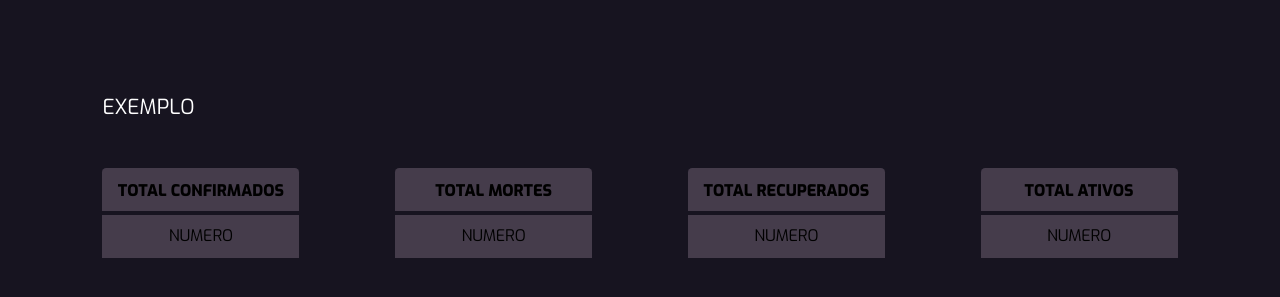
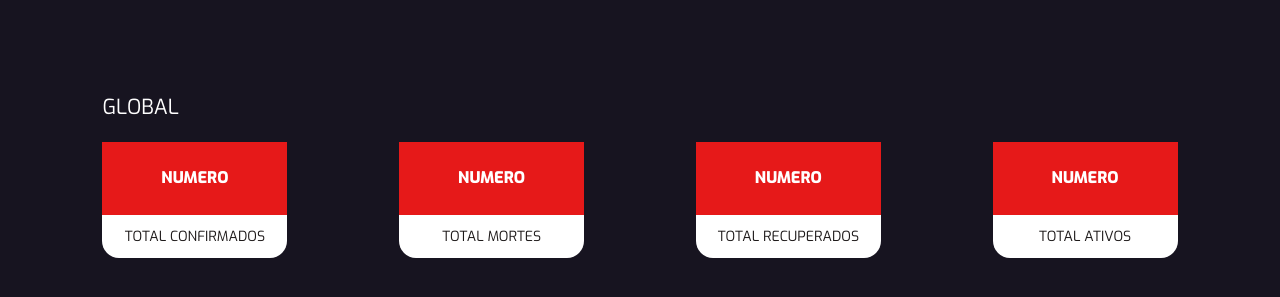
Before and after one commit to Bru-mc/CovidInfo, a plain HTML site: page index.html in a window 1280 px wide. Shown: the part 399-696 px from the top of the page. Drawn offline with Linux system fonts and the light colour scheme; no server answers.

Commit message:
Changing CSS

```diff
--- a/index.html
+++ b/index.html
@@ -26,23 +26,23 @@
         </div>
       </div>
     </header>
-    <h2 class="countryName">Exemplo</h2>
+    <h2 class="countryName">Global</h2>
     <div class="dashboard">
       <div class="card">
+        <div class="CardValue"><h3 class="conf">Numero</h3></div>
         <div class="TitleCard"><h3>Total Confirmados</h3></div>
-        <div class="CardValue"><h3 class="conf">Numero</h3></div>
       </div>
       <div class="card">
+        <div class="CardValue"><h3 class="mort">Numero</h3></div>
         <div class="TitleCard"><h3>Total Mortes</h3></div>
-        <div class="CardValue"><h3 class="mort">Numero</h3></div>
       </div>
       <div class="card">
+        <div class="CardValue"><h3 class="rec">Numero</h3></div>
         <div class="TitleCard"><h3>Total Recuperados</h3></div>
-        <div class="CardValue"><h3 class="rec">Numero</h3></div>
       </div>
       <div class="card">
+        <div class="CardValue"><h3 class="ati">Numero</h3></div>
         <div class="TitleCard"><h3>Total Ativos</h3></div>
-        <div class="CardValue"><h3 class="ati">Numero</h3></div>
       </div>
     </div>
   </body>
--- a/main.js
+++ b/main.js
@@ -34,11 +34,8 @@ let btn = document.querySelector(".subBut");
 btn.addEventListener("click", searchFor);
 
 function searchFor() {
-  console.log("Entrei");
-  console.log(input.value);
   let countryData = input.value;
   let dateData = date.value;
-  console.log(dateData);
   let splitDateData = dateData.split("-");
   let dayData = splitDateData[2];
   let nextDay = parseInt(dayData) + 1;
@@ -48,6 +45,8 @@ function searchFor() {
 
   countries.forEach((element) => {
     if (element.Country === countryData) {
+      document.querySelector(".countryName").innerHTML =
+        countryData.toUpperCase();
       countryData = element.Slug;
     }
   });
--- a/style.css
+++ b/style.css
@@ -67,32 +67,36 @@ header .searchbar .subBut {
   justify-content: space-between;
 }
 .dashboard .card {
-  margin-top: 50px;
-  width: 197px;
+  margin-top: 20px;
+  width: 185px;
   height: 90px;
   border-radius: 5px;
   box-sizing: border-box;
 }
+
+.dashboard .CardValue {
+  height: 73px;
+  width: 185px;
+  margin-top: 4px;
+  background: #e61919;
+  display: flex;
+  align-items: center;
+  justify-content: center;
+  color: white;
+  font-weight: 800;
+}
 .dashboard .TitleCard {
-  color: #000000;
-  font-weight: 800;
+  color: #1d1919;
+  font-size: 14px;
+  font-weight: 400px;
   text-align: center;
   padding-top: 15px;
   height: 43px;
-  width: 197px;
-  border-top-left-radius: 4.2px;
-  border-top-right-radius: 4.2px;
-  background: #453c4b;
+  width: 185px;
+  border-bottom-left-radius: 17px;
+  border-bottom-right-radius: 17px;
+  background: #ffffff;
   box-sizing: border-box;
-}
-.dashboard .CardValue {
-  height: 43px;
-  width: 197px;
-  margin-top: 4px;
-  background: #453c4b;
-  display: flex;
-  align-items: center;
-  justify-content: center;
 }
 .dashboard .card > h3 {
   margin-bottom: 30px;
```
